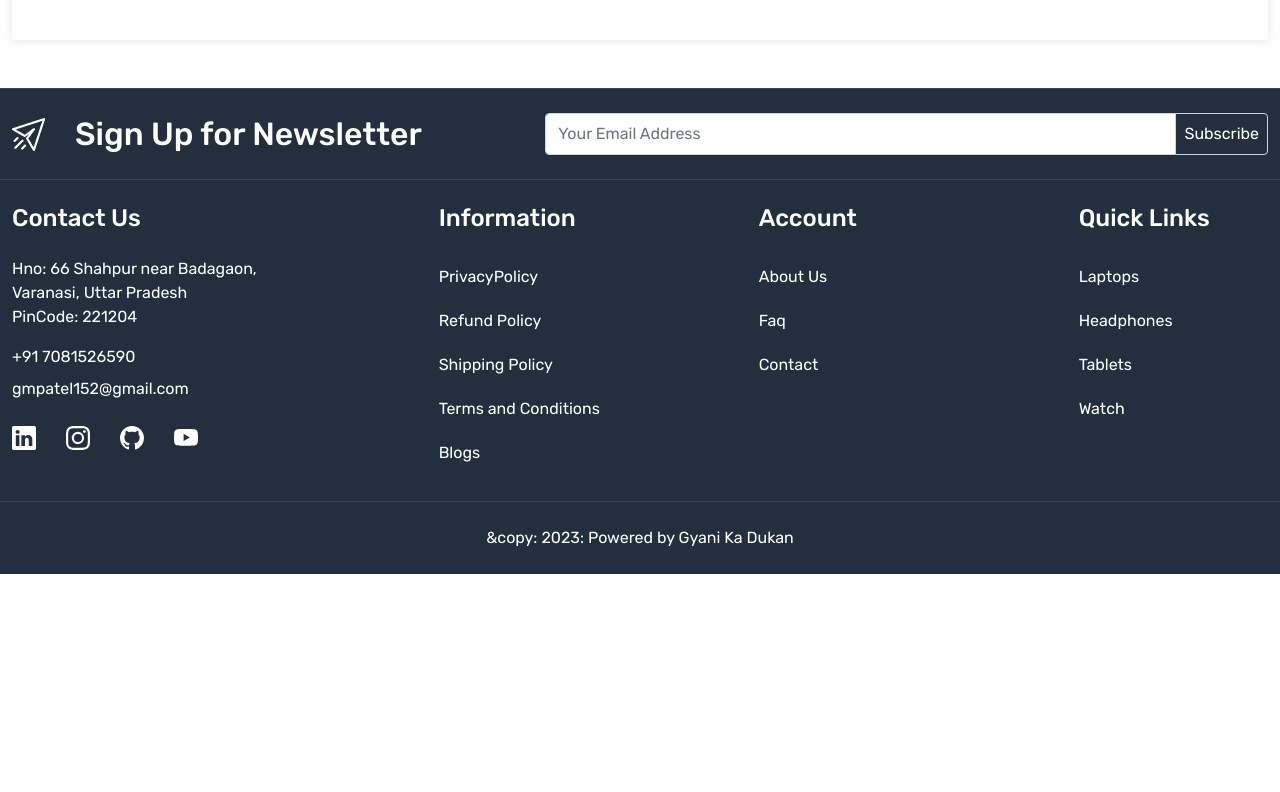
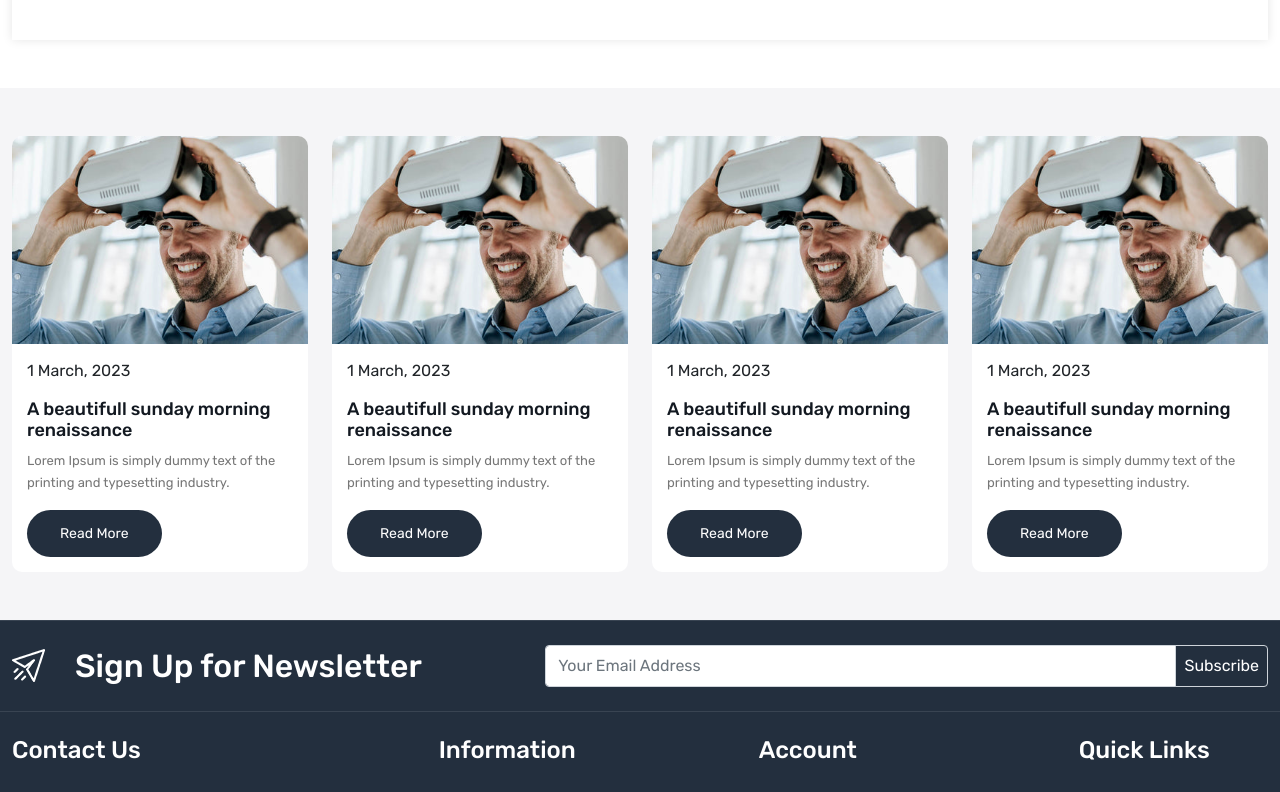
Before and after one commit to GyanendraMohan/ecommerce-app, a React (Create React App) app: page / in a window 1280 px wide. Shown: the part 1474-2266 px from the top of the page. Before the commit the page ends 2048 px from the top, so only its background shows below. Built offline with nearby package versions, Linux system fonts and the light colour scheme.

Commit message:
completd blog card

```diff
--- a/src/App.css
+++ b/src/App.css
@@ -11,6 +11,7 @@
   --color-bf4800: #bf4800;
   --color-f5f5f7: #f5f5f7;
   --color-ededed: #ededed;
+  --color-777777: #777777;
 }
 
 .card-wrapper {
@@ -234,3 +235,42 @@ footer .input-group-text {
 /* Home wrapper 3 ends here */
 
 /* Home part ends here */
+
+/* Blog part */
+
+.blog-card {
+  background-color: white;
+
+  border-radius: 10px;
+}
+
+.blog-card img {
+  border-top-left-radius: 10px;
+  border-top-right-radius: 10px;
+}
+
+.blog-content {
+  padding: 15px;
+}
+
+.blog-contentp.date {
+  font-size: 13px;
+  line-height: 24px;
+  text-transform: uppercase;
+  letter-spacing: 0;
+  font-weight: 400;
+  color: var(--color-777777);
+  padding: 0;
+}
+
+.blog-content h5 {
+  font-size: 18px;
+  color: var(--color-131921);
+}
+
+.blog-content p.desc {
+  font-size: 13px;
+  line-height: 22px;
+  color: var(--color-777777);
+}
+/* Blog part ends here */
--- /dev/null
+++ b/src/components/BlogCart.js
@@ -0,0 +1,27 @@
+import React from "react";
+import { Link } from "react-router-dom";
+
+const BlogCart = () => {
+  return (
+    <div className="col-3">
+      <div className="blog-card">
+        <div className="card-image">
+          <img src="images/blog-1.jpg" className="img-fluid" alt="blog" />
+        </div>
+        <div className="blog-content">
+          <p className="date">1 March, 2023</p>
+          <h5 className="title">A beautifull sunday morning renaissance</h5>
+          <p className="desc">
+            Lorem Ipsum is simply dummy text of the printing and typesetting
+            industry.
+          </p>
+          <Link to="/" className="button">
+            Read More
+          </Link>
+        </div>
+      </div>
+    </div>
+  );
+};
+
+export default BlogCart;
--- a/src/pages/Home.js
+++ b/src/pages/Home.js
@@ -1,6 +1,7 @@
 import React from "react";
 import { Link } from "react-router-dom";
 import Marquee from "react-fast-marquee";
+import BlogCart from "../components/BlogCart";
 
 const Home = () => {
   return (
@@ -231,6 +232,16 @@ const Home = () => {
           </div>
         </div>
       </section>
+      <section className="blog-wrapper py-5 home-wrapper-2">
+        <div className="container-xxl">
+          <div className="row">
+            <BlogCart />
+            <BlogCart />
+            <BlogCart />
+            <BlogCart />
+          </div>
+        </div>
+      </section>
     </>
   );
 };
```
